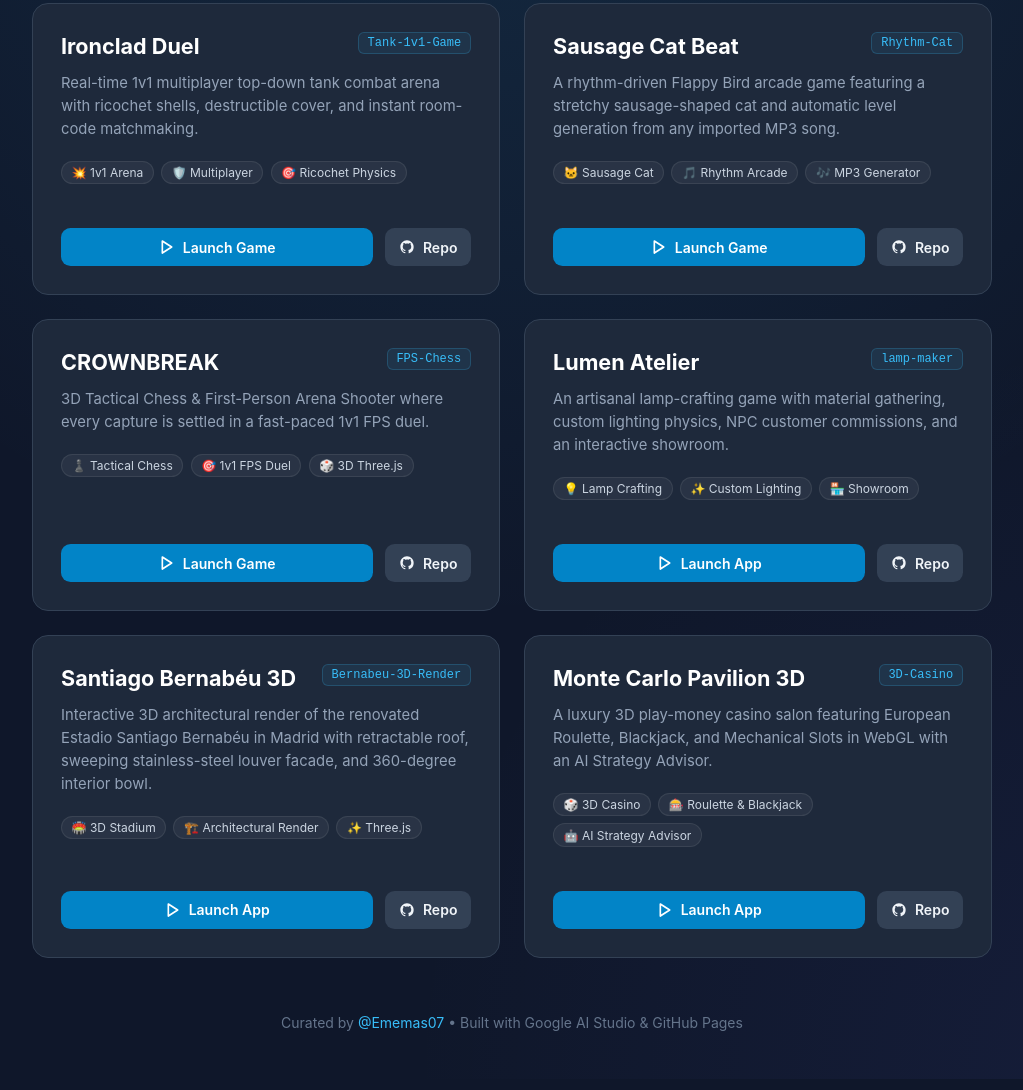
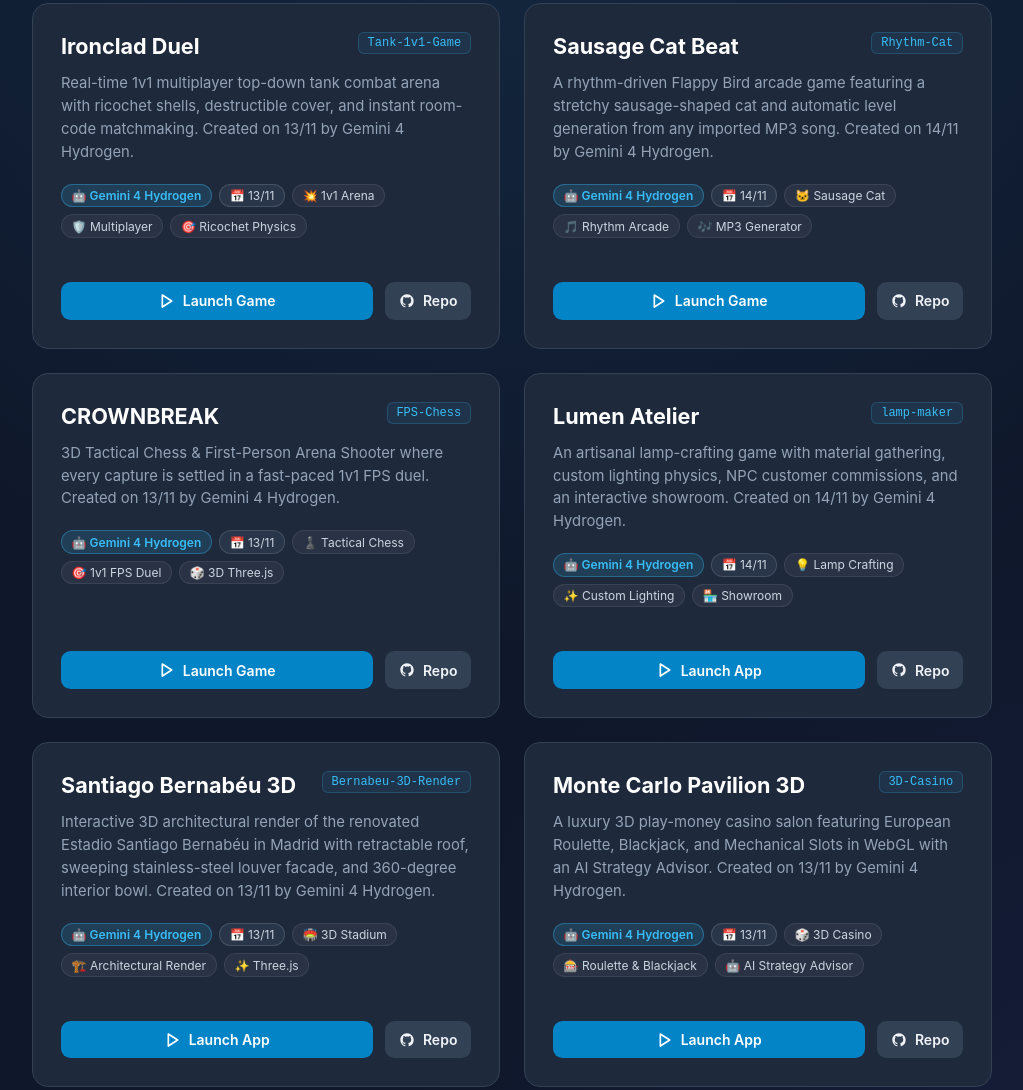
Before and after one commit to Ememas07/AI-Studio-Hub, a plain HTML site: page index.html in a window 1280 px wide. Shown: the part 280-1370 px from the top of the page, without its empty margins (128-1151 px from the left). Drawn offline with Linux system fonts and the light colour scheme.

Commit message:
Add Gemini 4 Hydrogen model and creation dates to project descriptions

```diff
--- a/index.html
+++ b/index.html
@@ -203,6 +203,19 @@
       border-radius: 9999px;
     }
 
+    .tag-model {
+      background: rgba(56, 189, 248, 0.15);
+      border-color: rgba(56, 189, 248, 0.35);
+      color: #38bdf8;
+      font-weight: 600;
+    }
+
+    .tag-date {
+      background: rgba(148, 163, 184, 0.1);
+      border-color: rgba(148, 163, 184, 0.25);
+      color: #cbd5e1;
+    }
+
     .card-actions {
       display: flex;
       gap: 0.75rem;
@@ -359,8 +372,10 @@
           <h2>Ironclad Duel</h2>
           <span class="repo-pill">Tank-1v1-Game</span>
         </div>
-        <p>Real-time 1v1 multiplayer top-down tank combat arena with ricochet shells, destructible cover, and instant room-code matchmaking.</p>
+        <p>Real-time 1v1 multiplayer top-down tank combat arena with ricochet shells, destructible cover, and instant room-code matchmaking. Created on 13/11 by Gemini 4 Hydrogen.</p>
         <div class="tags">
+          <span class="tag tag-model">🤖 Gemini 4 Hydrogen</span>
+          <span class="tag tag-date">📅 13/11</span>
           <span class="tag">💥 1v1 Arena</span>
           <span class="tag">🛡️ Multiplayer</span>
           <span class="tag">🎯 Ricochet Physics</span>
@@ -389,8 +404,10 @@
           <h2>Sausage Cat Beat</h2>
           <span class="repo-pill">Rhythm-Cat</span>
         </div>
-        <p>A rhythm-driven Flappy Bird arcade game featuring a stretchy sausage-shaped cat and automatic level generation from any imported MP3 song.</p>
+        <p>A rhythm-driven Flappy Bird arcade game featuring a stretchy sausage-shaped cat and automatic level generation from any imported MP3 song. Created on 14/11 by Gemini 4 Hydrogen.</p>
         <div class="tags">
+          <span class="tag tag-model">🤖 Gemini 4 Hydrogen</span>
+          <span class="tag tag-date">📅 14/11</span>
           <span class="tag">🐱 Sausage Cat</span>
           <span class="tag">🎵 Rhythm Arcade</span>
           <span class="tag">🎶 MP3 Generator</span>
@@ -419,8 +436,10 @@
           <h2>CROWNBREAK</h2>
           <span class="repo-pill">FPS-Chess</span>
         </div>
-        <p>3D Tactical Chess & First-Person Arena Shooter where every capture is settled in a fast-paced 1v1 FPS duel.</p>
+        <p>3D Tactical Chess & First-Person Arena Shooter where every capture is settled in a fast-paced 1v1 FPS duel. Created on 13/11 by Gemini 4 Hydrogen.</p>
         <div class="tags">
+          <span class="tag tag-model">🤖 Gemini 4 Hydrogen</span>
+          <span class="tag tag-date">📅 13/11</span>
           <span class="tag">♟️ Tactical Chess</span>
           <span class="tag">🎯 1v1 FPS Duel</span>
           <span class="tag">🎲 3D Three.js</span>
@@ -449,8 +468,10 @@
           <h2>Lumen Atelier</h2>
           <span class="repo-pill">lamp-maker</span>
         </div>
-        <p>An artisanal lamp-crafting game with material gathering, custom lighting physics, NPC customer commissions, and an interactive showroom.</p>
+        <p>An artisanal lamp-crafting game with material gathering, custom lighting physics, NPC customer commissions, and an interactive showroom. Created on 14/11 by Gemini 4 Hydrogen.</p>
         <div class="tags">
+          <span class="tag tag-model">🤖 Gemini 4 Hydrogen</span>
+          <span class="tag tag-date">📅 14/11</span>
           <span class="tag">💡 Lamp Crafting</span>
           <span class="tag">✨ Custom Lighting</span>
           <span class="tag">🏪 Showroom</span>
@@ -479,8 +500,10 @@
           <h2>Santiago Bernabéu 3D</h2>
           <span class="repo-pill">Bernabeu-3D-Render</span>
         </div>
-        <p>Interactive 3D architectural render of the renovated Estadio Santiago Bernabéu in Madrid with retractable roof, sweeping stainless-steel louver facade, and 360-degree interior bowl.</p>
+        <p>Interactive 3D architectural render of the renovated Estadio Santiago Bernabéu in Madrid with retractable roof, sweeping stainless-steel louver facade, and 360-degree interior bowl. Created on 13/11 by Gemini 4 Hydrogen.</p>
         <div class="tags">
+          <span class="tag tag-model">🤖 Gemini 4 Hydrogen</span>
+          <span class="tag tag-date">📅 13/11</span>
           <span class="tag">🏟️ 3D Stadium</span>
           <span class="tag">🏗️ Architectural Render</span>
           <span class="tag">✨ Three.js</span>
@@ -509,8 +532,10 @@
           <h2>Monte Carlo Pavilion 3D</h2>
           <span class="repo-pill">3D-Casino</span>
         </div>
-        <p>A luxury 3D play-money casino salon featuring European Roulette, Blackjack, and Mechanical Slots in WebGL with an AI Strategy Advisor.</p>
+        <p>A luxury 3D play-money casino salon featuring European Roulette, Blackjack, and Mechanical Slots in WebGL with an AI Strategy Advisor. Created on 13/11 by Gemini 4 Hydrogen.</p>
         <div class="tags">
+          <span class="tag tag-model">🤖 Gemini 4 Hydrogen</span>
+          <span class="tag tag-date">📅 13/11</span>
           <span class="tag">🎲 3D Casino</span>
           <span class="tag">🎰 Roulette & Blackjack</span>
           <span class="tag">🤖 AI Strategy Advisor</span>
```
